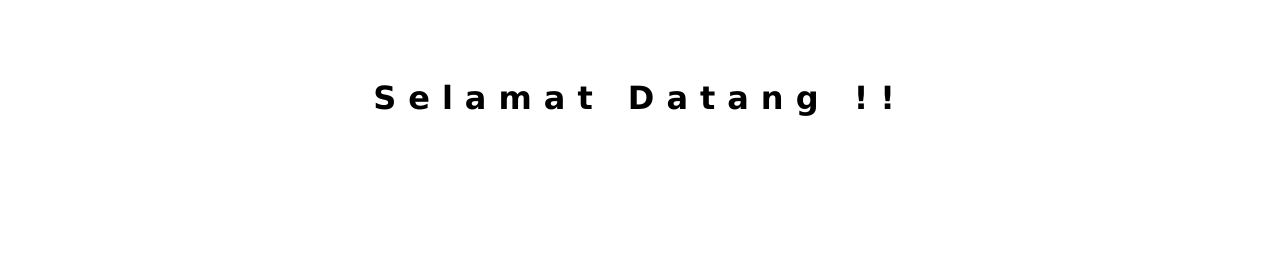
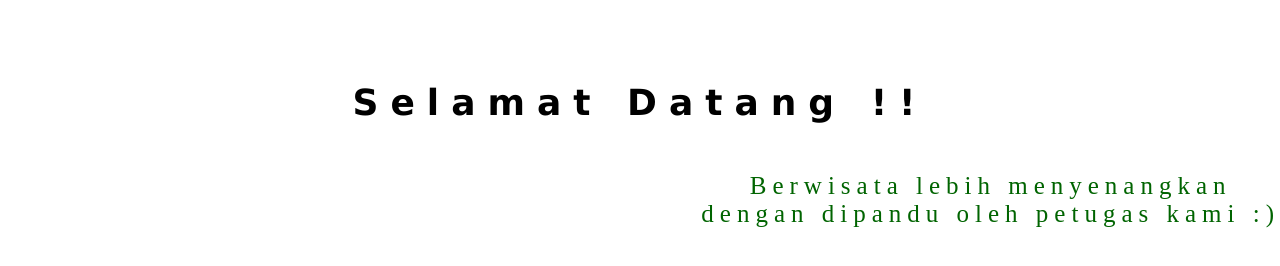
Before and after one commit to aratane/Project_TeamA37, a plain HTML site: page index.html in a window 1280 px wide. Shown: the part 122-388 px from the top of the page. Drawn offline with Linux system fonts and the light colour scheme.

Commit message:
change head

```diff
--- a/header.css
+++ b/header.css
@@ -42,6 +42,16 @@
 
 .img h1 {
     opacity: 0;
+    color: black;
+    font-size: 36px;
+}
+
+.img p {
+    font-size: 25px;
+    color: darkgreen;
+    position: relative;
+    letter-spacing: 6px;
+    float: right;
 }
 
 .header .main-menu li a span {
--- a/index.html
+++ b/index.html
@@ -42,8 +42,7 @@
     </header>
     <div class="img">
         <h1 class="judul">Selamat Datang !!</h1>
-        <h1>.</h1>
-        <h1>.</h1>
+        <p>Berwisata lebih menyenangkan <br> dengan dipandu oleh petugas kami :)</p>
         <h1>.</h1>
         <h1>.</h1>
         <h1>.</h1>
```
